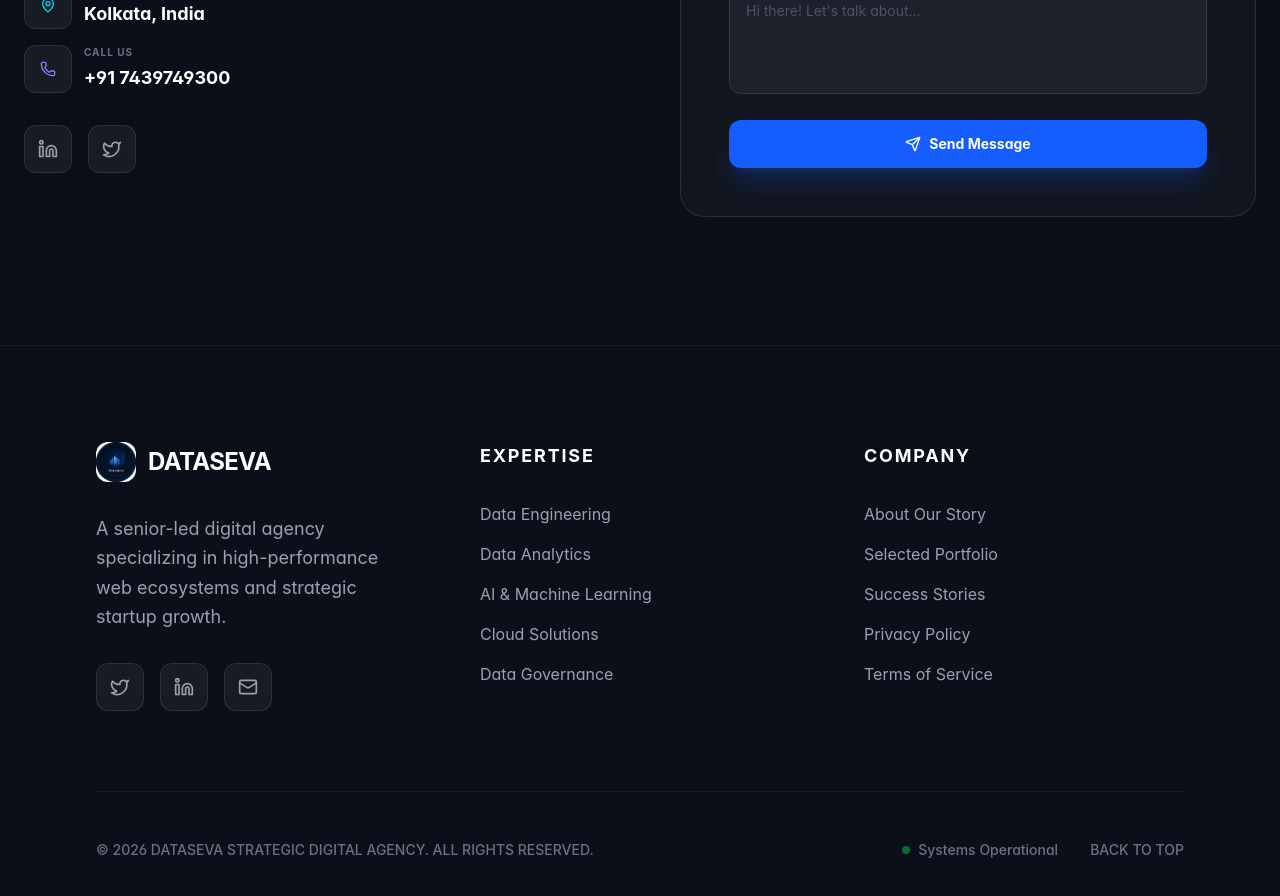
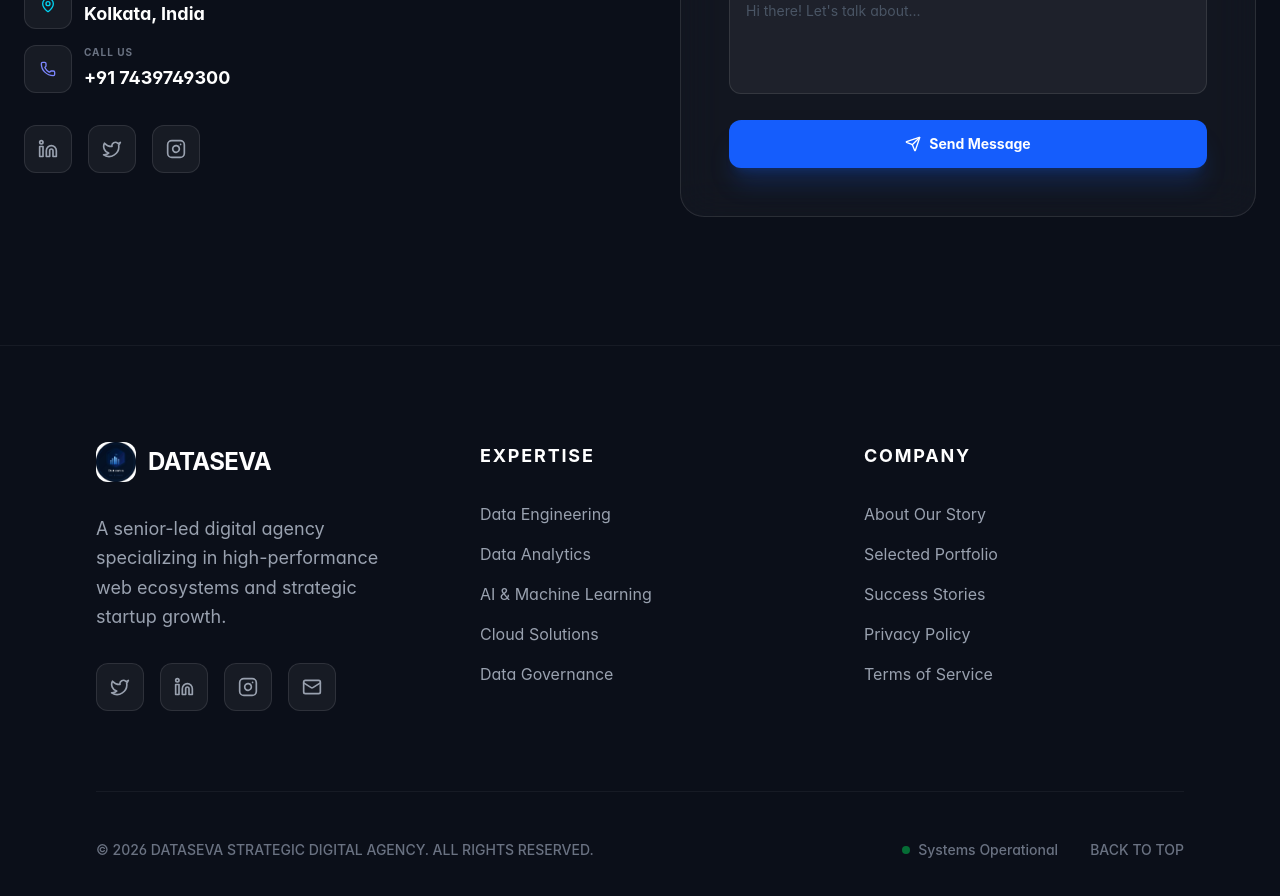
Before and after one commit to Tanmoy052/data_seva, a React (Vite) app in the folder client/: page / in a window 1280 px wide. Shown: the part 5940-6836 px from the top of the page. Built offline with nearby package versions, Linux system fonts and the light colour scheme.

Commit message:
Add Instagram icon to Footer and Contact sections

```diff
--- a/client/src/components/Footer.jsx
+++ b/client/src/components/Footer.jsx
@@ -1,5 +1,5 @@
 import React from 'react';
-import { Twitter, Linkedin, Mail, ArrowUpRight } from 'lucide-react';
+import { Twitter, Linkedin, Mail, Instagram, ArrowUpRight } from 'lucide-react';
 
 const Footer = () => {
   const currentYear = new Date().getFullYear();
@@ -19,7 +19,7 @@
               A senior-led digital agency specializing in high-performance web ecosystems and strategic startup growth.
             </p>
             <div className="flex gap-4">
-              {[Twitter, Linkedin, Mail].map((Icon, i) => (
+              {[Twitter, Linkedin, Instagram, Mail].map((Icon, i) => (
                 <a key={i} href="#" className="w-12 h-12 rounded-xl bg-white/5 border border-white/10 flex items-center justify-center text-gray-400 hover:text-white hover:bg-blue-600 hover:border-blue-600 transition-all duration-300">
                   <Icon className="w-5 h-5" />
                 </a>
--- a/client/src/sections/Contact.jsx
+++ b/client/src/sections/Contact.jsx
@@ -10,6 +10,7 @@
   Phone,
   Linkedin,
   Twitter,
+  Instagram,
 } from "lucide-react";
 
 const Contact = () => {
@@ -138,7 +139,7 @@
             </div>
 
             <div className="flex gap-4">
-              {[Linkedin, Twitter].map((Icon, i) => (
+              {[Linkedin, Twitter, Instagram].map((Icon, i) => (
                 <a
                   key={i}
                   href="#"
```
